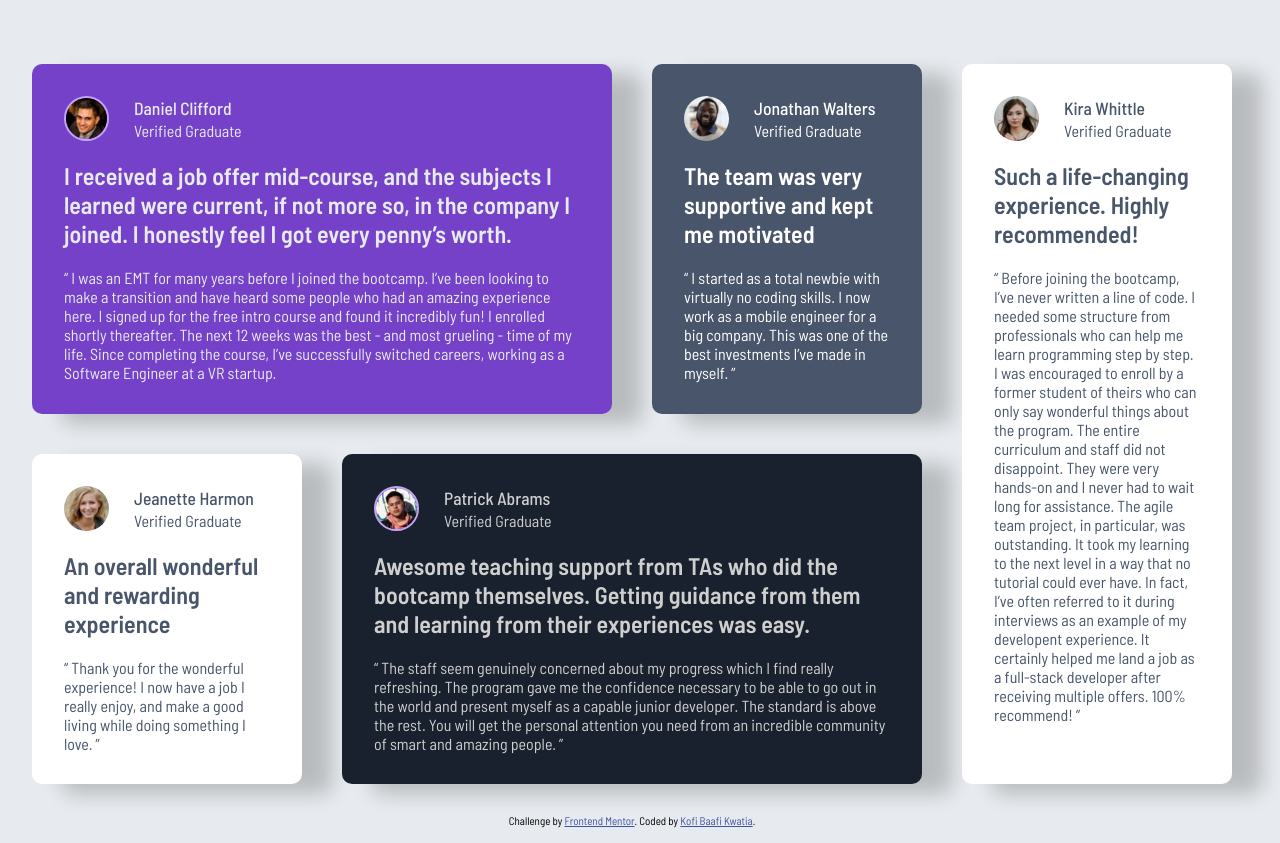
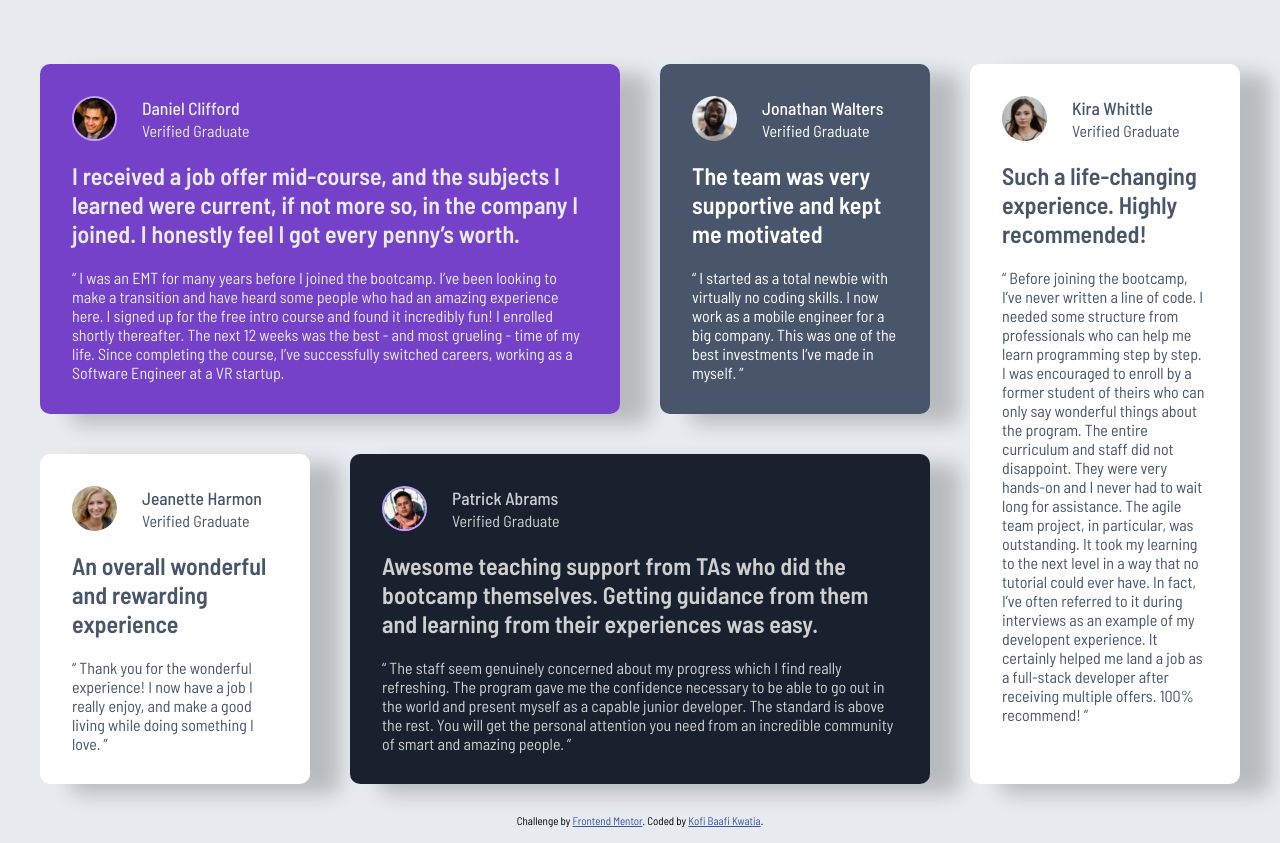
Before and after one commit to WesSno/Testimonials-Grid-Section, a plain HTML site: page index.html in a window 1280 px wide. Drawn offline with Linux system fonts and the light colour scheme.

Commit message:
updated CSS

```diff
--- a/css/styles.css
+++ b/css/styles.css
@@ -26,7 +26,7 @@
 
 body {
   font-family: var(--font-family);
-  padding: 4rem 1rem 1rem 0;
+  padding: 4rem 1rem 0rem 1rem;
   display: flex;
   flex-direction: column;
   align-items: center;
```
Also changed, not shown: 2 other files.
